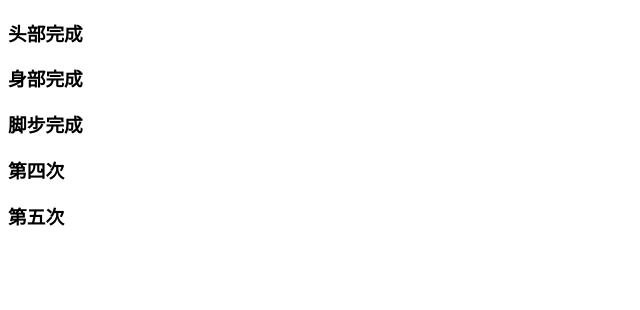
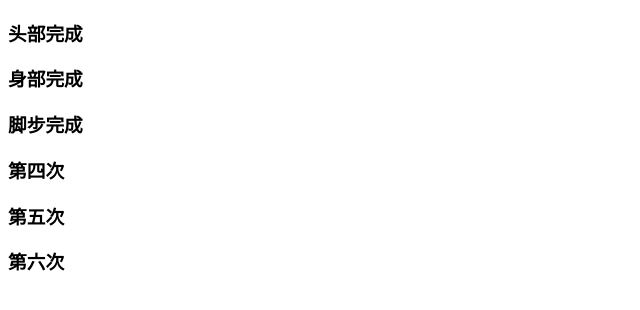
Before and after one commit to zhaoxinglong/chenggong, a plain HTML site: page index.html in a window 1280 px wide. Shown: the whole page, without its empty margins (0-640 px from the left). Drawn offline with Linux system fonts and the light colour scheme.

Commit message:
第六次

```diff
--- a/index.html
+++ b/index.html
@@ -12,6 +12,7 @@
     <h3>脚步完成</h3>
     <h3>第四次</h3>
     <h3>第五次</h3>
+    <h3>第六次</h3>
 </body>
 
 </html>
```
